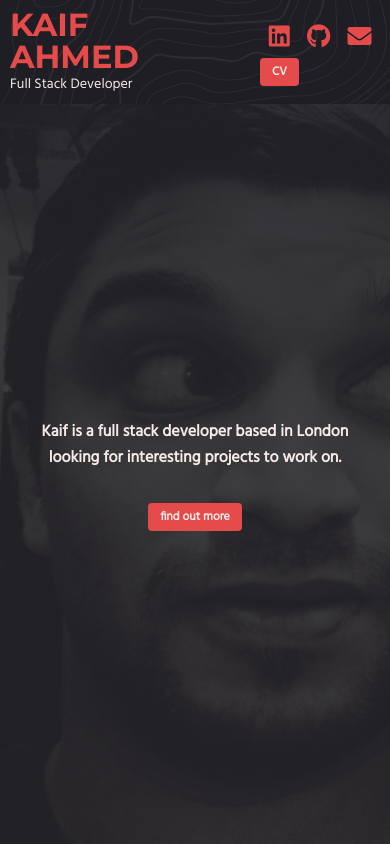
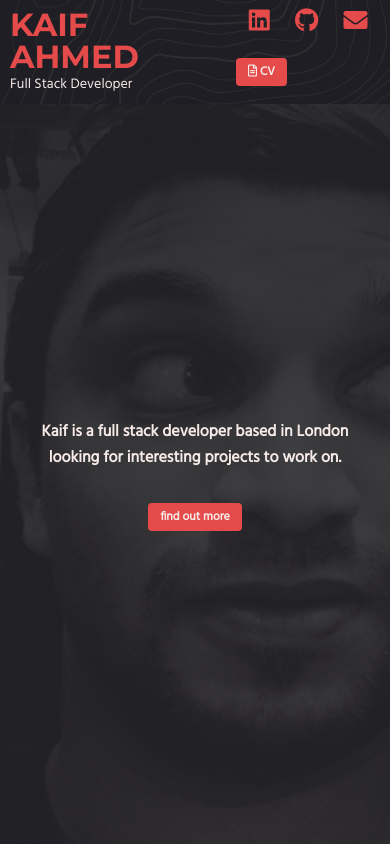
Before and after one commit to brotherkaif/brotherkaif.github.io, a plain HTML site: page index.html in a window 390 px wide. Shown: the top 844 px of the page. Drawn offline with Linux system fonts and the light colour scheme.

Commit message:
Added flex behaviour to contact.

```diff
--- a/assets/css/layouts/contact.css
+++ b/assets/css/layouts/contact.css
@@ -1,5 +1,5 @@
 .contact {
-  width: 120px;
+  width: 200px;
   padding: 0 20px;
 }
 
@@ -19,7 +19,7 @@
 
 @media only screen and (max-width: 1024px) {
   .contact {
-    width: 96px;
+    width: 144px;
   }
 
   .contact__services__service {
@@ -29,7 +29,7 @@
 
 @media only screen and (max-width: 768px) {
   .contact {
-    width: 120px;
+    width: 144px;
     margin: 0;
     padding: 5px 10px;
   }
--- a/index.html
+++ b/index.html
@@ -19,12 +19,13 @@
           <p class="info__description">Full Stack Developer</p>
         </div>
         <div class="contact">
-          <ul class="contact__services">
-              <li class="contact__services__service"><a href="https://www.linkedin.com/in/kaifahmed" target="_blank"><i class="fab fa-linkedin"></i></a></li>
-              <li class="contact__services__service"><a href="https://github.com/brotherkaif" target="_blank"><i class="fab fa-github"></i></a></li>
-              <li class="contact__services__service"><a href="mailto:hello@kaif.me" target="_blank"><i class="fas fa-envelope"></i></a></li>
-          </ul>
-          <a href="#" class="button">CV</a>
+          <div class="contact__services">
+              <a class="contact__services__service" href="https://www.linkedin.com/in/kaifahmed" target="_blank"><i class="fab fa-linkedin"></i></a>
+              <a class="contact__services__service" href="https://github.com/brotherkaif" target="_blank"><i class="fab fa-github"></i></a>
+              <a class="contact__services__service" href="mailto:hello@kaif.me" target="_blank"><i class="fas fa-envelope"></i></a>
+            </div>
+            <p><a class="contact__services__service button" href="#"><i class="far fa-file-alt"></i> CV</a></p>
+
         </div>
       </div>
 
```
